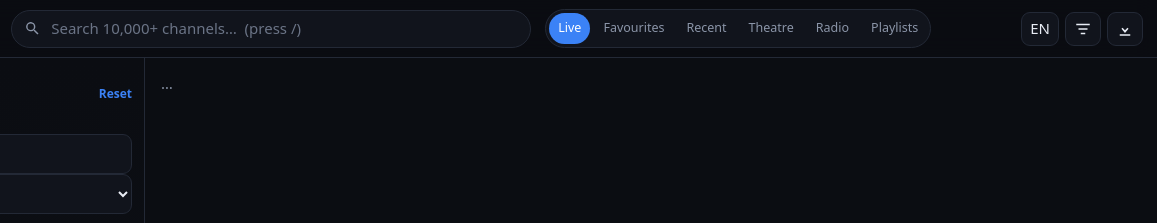
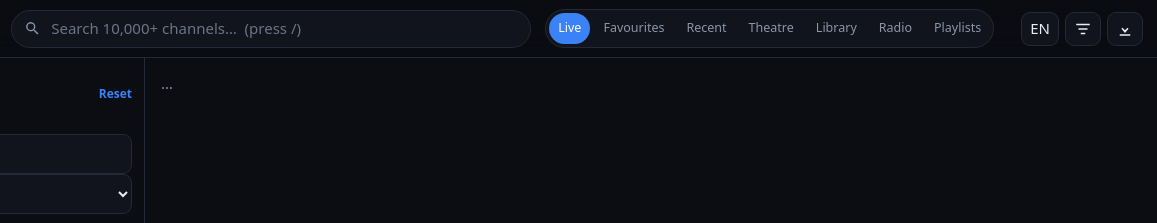
Before and after one commit to bluecarbonsales-coder/iptv, a website: page iptv-web/public/watch.html in a window 1280 px wide. Shown: the top 223 px of the page, 123-1280 px from the left. Drawn offline with Linux system fonts and the light colour scheme.

Commit message:
Add media library link to live TV navigation

```diff
--- a/iptv-web/public/watch.html
+++ b/iptv-web/public/watch.html
@@ -31,6 +31,7 @@
         <button class="tab" data-view="favorites" data-i18n="tabFavorites">Favourites</button>
         <button class="tab" data-view="recent" data-i18n="tabRecent">Recent</button>
         <a class="tab" href="/movies.html">Theatre</a>
+        <a class="tab" href="/library.html">Library</a>
         <a class="tab" href="/radio.html" title="Listen to public radio">Radio</a>
         <button class="tab" data-view="playlists" data-i18n="tabPlaylists">Playlists</button>
       </nav>
```
